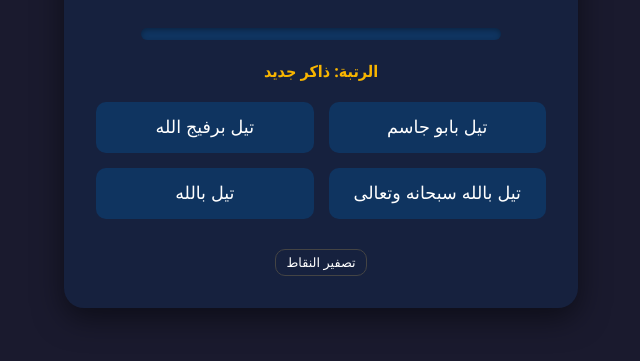
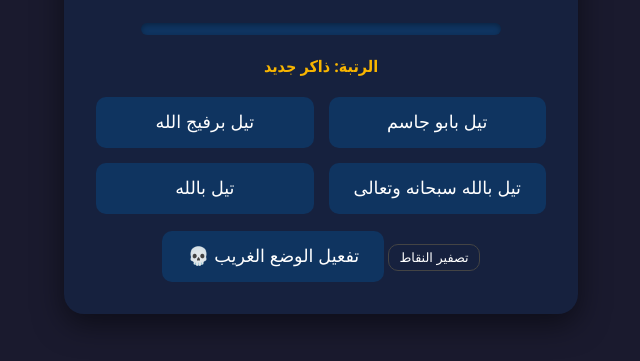
Before and after one commit to mantorh1940m-eng/Fuckgod, a plain HTML site: page index.html in a window 1280 px wide. Shown: the part 353-714 px from the top of the page, without its empty margins (319-959 px from the left). Drawn offline with nearby package versions, Linux system fonts and the light colour scheme.

Commit message:
Update index.html

```diff
--- a/index.html
+++ b/index.html
@@ -3,12 +3,12 @@
 <head>
     <meta charset="UTF-8">
     <meta name="viewport" content="width=device-width, initial-scale=1.0">
-    <title>موقع تيل الذكر المطوّر</title>
+    <title>موقع تيل الذكر - النسخة المرعبة</title>
     <link rel="stylesheet" href="style.css">
 </head>
 <body>
 
-    <div class="container">
+    <div class="container" id="main-card">
         <h1>مجمع النقاط الاحترافي</h1>
 
         <div class="score-board">النقاط: <span id="score">0</span></div>
@@ -25,11 +25,16 @@
             <button onclick="addPoint('تيل بالله')">تيل بالله</button>
         </div>
 
-        <button class="reset-btn" onclick="resetPoints()">تصفير النقاط</button>
+        <div class="controls">
+            <button class="reset-btn" onclick="resetPoints()">تصفير النقاط</button>
+            <button id="horror-mode-btn" onclick="toggleHorrorMode()">تفعيل الوضع الغريب 💀</button>
+        </div>
     </div>
 
     <audio id="click-sound" src="https://www.soundjay.com/buttons/sounds/button-3.mp3"></audio>
     <audio id="level-sound" src="https://www.soundjay.com/misc/sounds/bell-ringing-05.mp3"></audio>
+    <audio id="horror-bg" loop src="https://www.soundjay.com/ambient/sounds/creaky-door-2.mp3"></audio>
+    <audio id="scary-click" src="https://www.soundjay.com/ambient/sounds/ghost-whisper-1.mp3"></audio>
 
     <script src="https://cdn.jsdelivr.net/npm/canvas-confetti@1.5.1/dist/confetti.browser.min.js"></script>
     <script src="script.js"></script>
```
